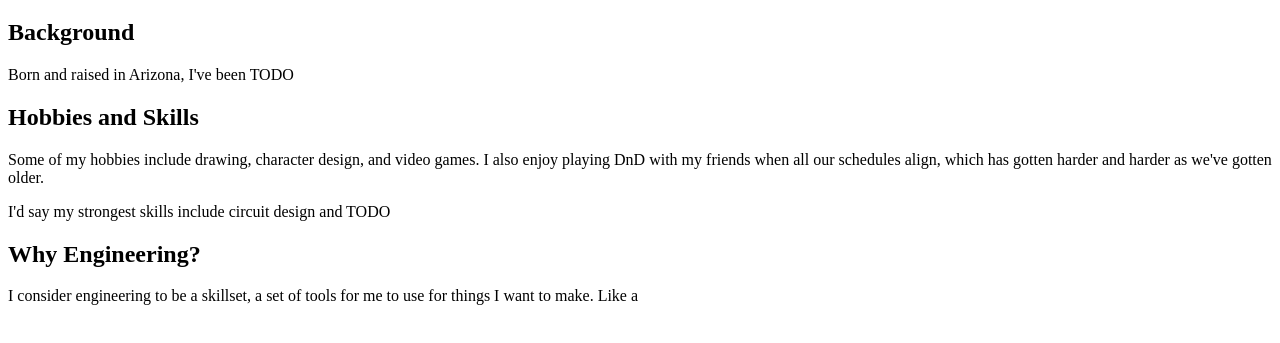
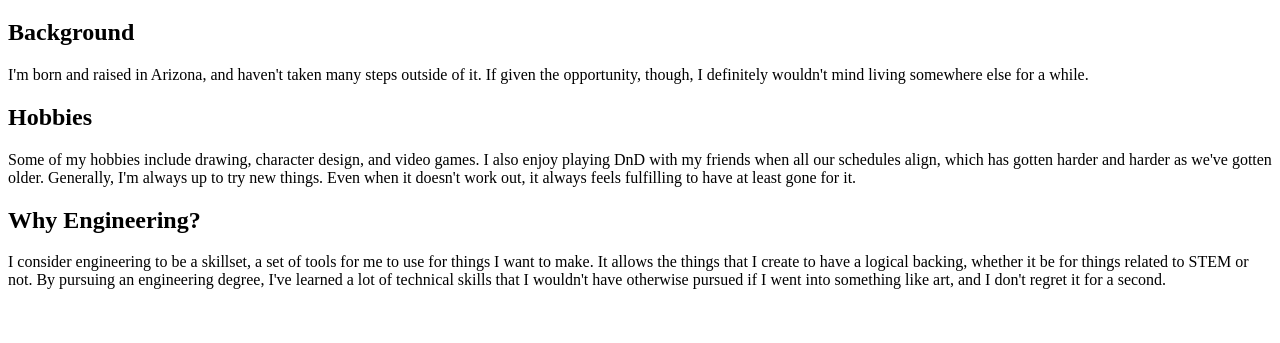
Before and after one commit to mgdeange/PortfolioWebsite, a plain HTML site: page about.html in a window 1280 px wide. Shown: the part 61-404 px from the top of the page. Drawn offline with Linux system fonts and the light colour scheme.

Commit message:
Update about.html

```diff
--- a/about.html
+++ b/about.html
@@ -3,11 +3,12 @@
 <body>
   <h1>About Me</h1>
   <h2>Background</h2>
-  <p>Born and raised in Arizona, I've been TODO</p>
-  <h2>Hobbies and Skills</h2>
-  <p>Some of my hobbies include drawing, character design, and video games. I also enjoy playing DnD with my friends when all our schedules align, which has gotten harder and harder as we've gotten older.</p>
-  <p>I'd say my strongest skills include circuit design and TODO</p>
+  <p>I'm born and raised in Arizona, and haven't taken many steps outside of it. If given the opportunity, though, I definitely wouldn't mind living somewhere else for a while.
+  <h2>Hobbies</h2>
+  <p>Some of my hobbies include drawing, character design, and video games. I also enjoy playing DnD with my friends when all our schedules align, which has gotten harder and harder as we've gotten older.
+  Generally, I'm always up to try new things. Even when it doesn't work out, it always feels fulfilling to have at least gone for it.</p>
   <h2>Why Engineering?</h2>
-  <p>I consider engineering to be a skillset, a set of tools for me to use for things I want to make. Like a </p>
+  <p>I consider engineering to be a skillset, a set of tools for me to use for things I want to make. It allows the things that I create to have a logical backing, whether it be for things related to STEM or not.
+  By pursuing an engineering degree, I've learned a lot of technical skills that I wouldn't have otherwise pursued if I went into something like art, and I don't regret it for a second. </p>
 </body>
 </html>
```
